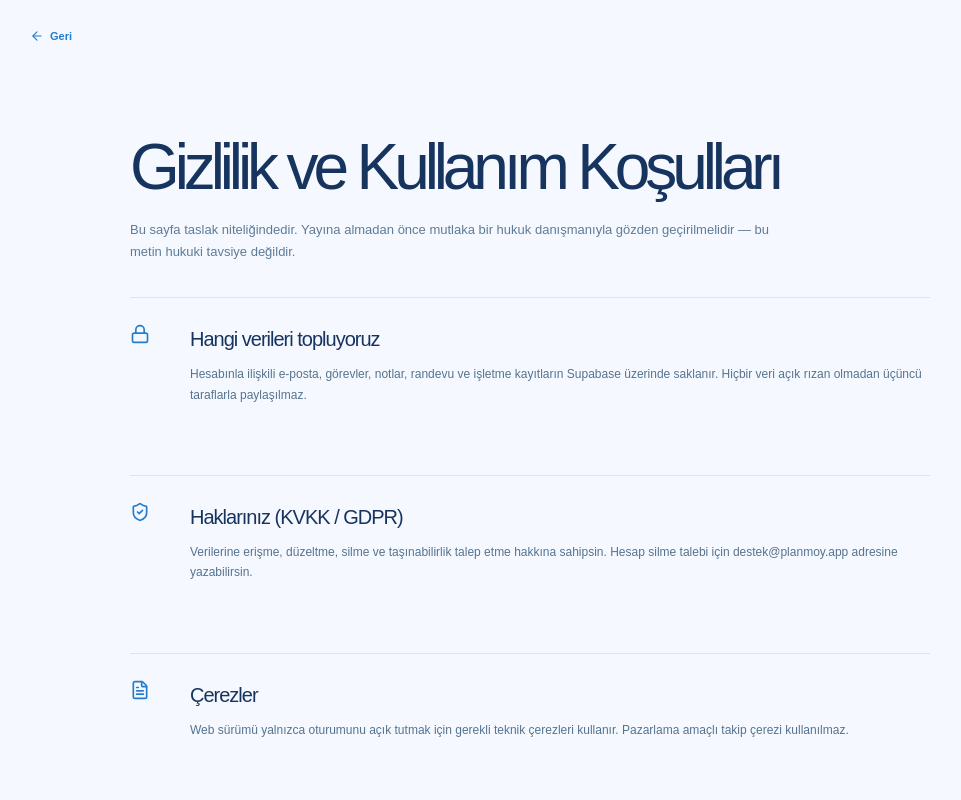
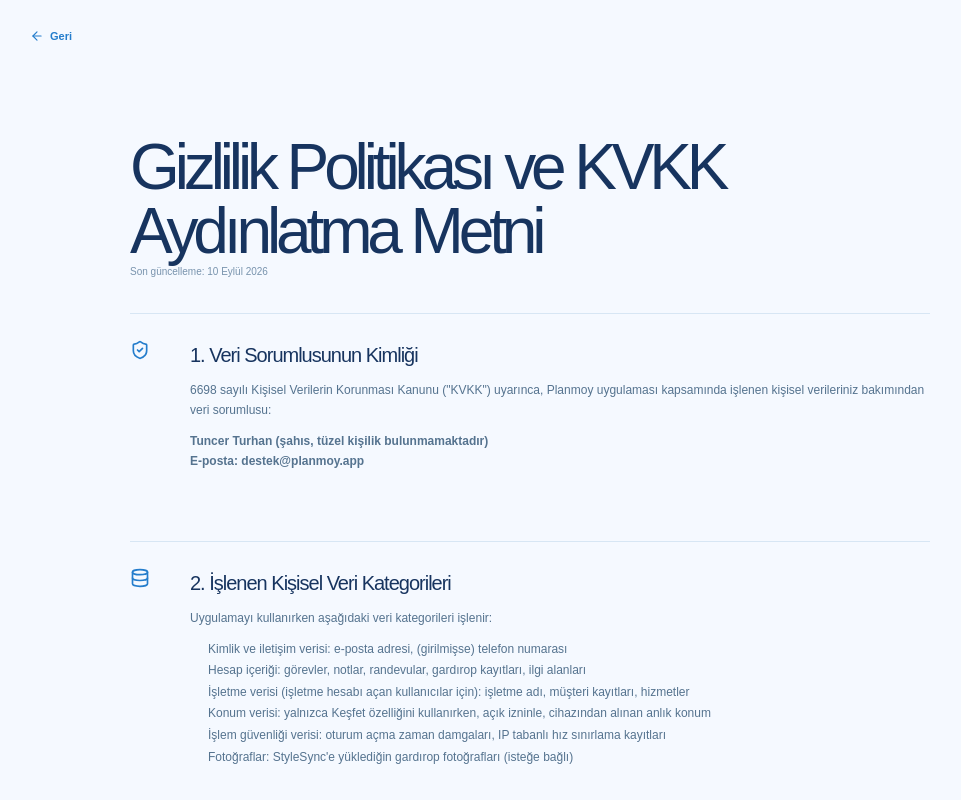
Before and after one commit to Tuncertur/planmoy, a React (Vite) app: page / in a window 1280 px wide. Both pictures are taken after a click on the link "Gizlilik ve Çerezler". Shown: the top 800 px of the page, without its empty margins (110-1071 px from the left). Built offline with nearby package versions, Linux system fonts and the light colour scheme; no server answers.

Commit message:
Gerçek, yayına hazır gizlilik politikası (KVKK m.5/10/11 zorunlu unsurlarıyla) — veri sorumlusu: Tuncer Turhan

```diff
--- a/src/screens/LegalScreen.tsx
+++ b/src/screens/LegalScreen.tsx
@@ -1,9 +1,11 @@
-import { ArrowLeft, FileText, Lock, ShieldCheck } from "lucide-react";
+import { ArrowLeft, Database, FileText, Globe2, Lock, Mail, RefreshCw, ShieldCheck, Timer } from "lucide-react";
 import { tt } from "../lib/i18n";
 
-// TASLAK içerik — gerçek yayın öncesi bir avukat tarafından gözden
-// geçirilmeli. KVKK (Türkiye) ve GDPR (AB) gibi ülkeye özel yükümlülükler
-// burada genel hatlarıyla ele alınmıştır, hukuki tavsiye yerine geçmez.
+// KVKK m.10 (aydınlatma yükümlülüğü), m.11 (ilgili kişi hakları) ve m.5
+// (hukuki sebep) zorunlu unsurları esas alınarak hazırlanmıştır.
+// Veri sorumlusu: Tuncer Turhan (şahıs, tüzel kişilik yok).
+// Bu bir hukuk bürosu tarafından hazırlanmamıştır; kullanıcı hukuki
+// sorumluluğu kendisi üstlenmiştir.
 
 export function LegalScreen({ onBack }: { onBack: () => void }) {
   return (
@@ -14,22 +16,106 @@ export function LegalScreen({ onBack }: { onBack: () => void }) {
         </a>
       </header>
       <div className="legal-wrap">
-        <h1>{tt({ tr: "Gizlilik ve Kullanım Koşulları", en: "Privacy & Terms of Use" })}</h1>
-        <p className="legal-lead">
-          {tt({
-            tr: "Bu sayfa taslak niteliğindedir. Yayına almadan önce mutlaka bir hukuk danışmanıyla gözden geçirilmelidir — bu metin hukuki tavsiye değildir.",
-            en: "This page is a draft. It must be reviewed by legal counsel before publishing — this text is not legal advice.",
-          })}
-        </p>
+        <h1>{tt({ tr: "Gizlilik Politikası ve KVKK Aydınlatma Metni", en: "Privacy Policy" })}</h1>
+        <p className="legal-updated">{tt({ tr: "Son güncelleme: 10 Eylül 2026", en: "Last updated: September 10, 2026" })}</p>
+
+        <section className="legal-section">
+          <ShieldCheck size={20} />
+          <div>
+            <h2>{tt({ tr: "1. Veri Sorumlusunun Kimliği", en: "1. Data Controller" })}</h2>
+            <p>
+              {tt({
+                tr: "6698 sayılı Kişisel Verilerin Korunması Kanunu (\"KVKK\") uyarınca, Planmoy uygulaması kapsamında işlenen kişisel verileriniz bakımından veri sorumlusu:",
+                en: "For the purposes of applicable data protection law, the data controller for personal data processed within the Planmoy app is:",
+              })}
+            </p>
+            <p className="legal-contact">
+              Tuncer Turhan (şahıs, tüzel kişilik bulunmamaktadır)
+              <br />
+              {tt({ tr: "E-posta", en: "Email" })}: destek@planmoy.app
+            </p>
+          </div>
+        </section>
+
+        <section className="legal-section">
+          <Database size={20} />
+          <div>
+            <h2>{tt({ tr: "2. İşlenen Kişisel Veri Kategorileri", en: "2. Categories of Personal Data" })}</h2>
+            <p>
+              {tt({
+                tr: "Uygulamayı kullanırken aşağıdaki veri kategorileri işlenir:",
+                en: "The following categories of data are processed while using the app:",
+              })}
+            </p>
+            <ul style={{ margin: "8px 0 0", paddingLeft: 18, color: "#55738f", fontSize: 12, lineHeight: 1.8 }}>
+              <li>{tt({ tr: "Kimlik ve iletişim verisi: e-posta adresi, (girilmişse) telefon numarası", en: "Identity & contact: email address, phone number if provided" })}</li>
+              <li>{tt({ tr: "Hesap içeriği: görevler, notlar, randevular, gardırop kayıtları, ilgi alanları", en: "Account content: tasks, notes, appointments, wardrobe items, interests" })}</li>
+              <li>{tt({ tr: "İşletme verisi (işletme hesabı açan kullanıcılar için): işletme adı, müşteri kayıtları, hizmetler", en: "Business data (for business accounts): business name, customer records, services" })}</li>
+              <li>{tt({ tr: "Konum verisi: yalnızca Keşfet özelliğini kullanırken, açık izninle, cihazından alınan anlık konum", en: "Location data: only when using Discover, with your explicit permission, real-time device location" })}</li>
+              <li>{tt({ tr: "İşlem güvenliği verisi: oturum açma zaman damgaları, IP tabanlı hız sınırlama kayıtları", en: "Security data: sign-in timestamps, IP-based rate-limit records" })}</li>
+              <li>{tt({ tr: "Fotoğraflar: StyleSync'e yüklediğin gardırop fotoğrafları (isteğe bağlı)", en: "Photos: wardrobe photos you upload to StyleSync (optional)" })}</li>
+            </ul>
+          </div>
+        </section>
+
+        <section className="legal-section">
+          <FileText size={20} />
+          <div>
+            <h2>{tt({ tr: "3. İşleme Amaçları ve Hukuki Sebep (KVKK m.5)", en: "3. Purposes & Legal Basis" })}</h2>
+            <p>
+              {tt({
+                tr: "Verilerin, hesabını oluşturup hizmeti sağlayabilmemiz için sözleşmenin kurulması ve ifasıyla doğrudan ilgili olması nedeniyle işlenmesi esastır. Konum verisi ve gardırop fotoğrafları yalnızca açık rızanla, sen özellik kullanmayı seçtiğinde işlenir. Amaçlar: hesabını yönetmek, randevu/görev/not kayıtlarını sana özel tutmak, Keşfet'te yakın işletme önerisi sunmak, StyleSync'te kombin önerisi hazırlamak, kötüye kullanımı önlemek (hız sınırlama).",
+                en: "Data is processed on the basis that it's necessary for the performance of the contract (providing the service). Location and wardrobe photos are processed only with your explicit consent, when you choose to use those features. Purposes: managing your account, keeping your appointments/tasks/notes private to you, suggesting nearby businesses in Discover, generating outfit advice in StyleSync, and preventing abuse (rate limiting).",
+              })}
+            </p>
+          </div>
+        </section>
+
+        <section className="legal-section">
+          <Globe2 size={20} />
+          <div>
+            <h2>{tt({ tr: "4. Verilerin Aktarıldığı Taraflar", en: "4. Data Recipients" })}</h2>
+            <p>
+              {tt({
+                tr: "Hizmeti sağlamak için aşağıdaki alt yüklenicilerle (veri işleyen) çalışılır; veriler yalnızca hizmetin çalışması için gerekli ölçüde bu taraflara aktarılır:",
+                en: "To provide the service, we work with the following sub-processors, and data is shared with them only to the extent necessary:",
+              })}
+            </p>
+            <ul style={{ margin: "8px 0 0", paddingLeft: 18, color: "#55738f", fontSize: 12, lineHeight: 1.8 }}>
+              <li><strong>Supabase</strong> ({tt({ tr: "veritabanı ve kimlik doğrulama altyapısı, yurt dışı sunucu", en: "database & auth infrastructure, hosted abroad" })})</li>
+              <li><strong>Google (Gemini API)</strong> ({tt({ tr: "yalnızca sen bir AI önerisi istediğinde, o anki metin gönderilir", en: "only when you request an AI suggestion, that text is sent" })})</li>
+              <li><strong>Google Maps Places API</strong> ({tt({ tr: "yalnızca Keşfet'te konumunu paylaştığında", en: "only when you share your location in Discover" })})</li>
+            </ul>
+            <p style={{ marginTop: 8 }}>
+              {tt({
+                tr: "Bu aktarımların bir kısmı yurt dışına yapılmaktadır. Veriler hiçbir şekilde reklam amacıyla satılmaz veya üçüncü taraf pazarlama şirketleriyle paylaşılmaz.",
+                en: "Some of these transfers occur outside your country. Data is never sold for advertising purposes or shared with third-party marketing companies.",
+              })}
+            </p>
+          </div>
+        </section>
+
+        <section className="legal-section">
+          <Timer size={20} />
+          <div>
+            <h2>{tt({ tr: "5. Saklama Süresi", en: "5. Retention Period" })}</h2>
+            <p>
+              {tt({
+                tr: "Verilerin, hesabın aktif olduğu sürece ve hesabını sildikten sonra makul bir teknik süre (yedeklerin temizlenmesi için en fazla 30 gün) içinde saklanması esastır. Hesap silme talebinde bulunduğunda kayıtların tamamı kalıcı olarak silinir.",
+                en: "Data is retained for as long as your account is active, and for a reasonable technical period after deletion (up to 30 days, for backup cleanup). All records are permanently removed upon account deletion.",
+              })}
+            </p>
+          </div>
+        </section>
 
         <section className="legal-section">
           <Lock size={20} />
           <div>
-            <h2>{tt({ tr: "Hangi verileri topluyoruz", en: "What data we collect" })}</h2>
+            <h2>{tt({ tr: "6. Çerezler", en: "6. Cookies" })}</h2>
             <p>
               {tt({
-                tr: "Hesabınla ilişkili e-posta, görevler, notlar, randevu ve işletme kayıtların Supabase üzerinde saklanır. Hiçbir veri açık rızan olmadan üçüncü taraflarla paylaşılmaz.",
-                en: "Your email, tasks, notes, appointments, and business records are stored via Supabase. No data is shared with third parties without your explicit consent.",
+                tr: "Web sürümü yalnızca oturumunu açık tutmak için gerekli teknik çerezleri kullanır. Pazarlama veya izleme amaçlı çerez kullanılmaz.",
+                en: "The web version uses only technical cookies required to keep you signed in. No marketing or tracking cookies are used.",
               })}
             </p>
           </div>
@@ -38,24 +124,37 @@ export function LegalScreen({ onBack }: { onBack: () => void }) {
         <section className="legal-section">
           <ShieldCheck size={20} />
           <div>
-            <h2>{tt({ tr: "Haklarınız (KVKK / GDPR)", en: "Your rights (KVKK / GDPR)" })}</h2>
+            <h2>{tt({ tr: "7. Haklarınız (KVKK m.11)", en: "7. Your Rights" })}</h2>
             <p>
               {tt({
-                tr: "Verilerine erişme, düzeltme, silme ve taşınabilirlik talep etme hakkına sahipsin. Hesap silme talebi için destek@planmoy.app adresine yazabilirsin.",
-                en: "You have the right to access, correct, delete, and request portability of your data. Contact support@planmoy.app to request account deletion.",
+                tr: "KVKK'nın 11. maddesi uyarınca; kişisel verinin işlenip işlenmediğini öğrenme, işlenmişse buna ilişkin bilgi talep etme, işlenme amacını ve amacına uygun kullanılıp kullanılmadığını öğrenme, aktarıldığı üçüncü kişileri bilme, eksik/yanlış işlenmişse düzeltilmesini isteme, KVKK'da öngörülen şartlarda silinmesini isteme, düzeltme/silme işlemlerinin aktarılan üçüncü kişilere bildirilmesini isteme, işlenen verinin münhasıran otomatik sistemler vasıtasıyla analiz edilmesi suretiyle aleyhine bir sonucun ortaya çıkmasına itiraz etme ve kanuna aykırı işleme sebebiyle zarara uğraması hâlinde zararın giderilmesini talep etme haklarına sahipsin.",
+                en: "You have the right to know whether your data is processed, request information about it, learn the purpose of processing, know third parties it's shared with, request correction of inaccurate data, request deletion under applicable conditions, object to conclusions drawn solely by automated processing, and seek compensation for damages caused by unlawful processing.",
               })}
             </p>
           </div>
         </section>
 
         <section className="legal-section">
-          <FileText size={20} />
+          <Mail size={20} />
           <div>
-            <h2>{tt({ tr: "Çerezler", en: "Cookies" })}</h2>
+            <h2>{tt({ tr: "8. Başvuru Yöntemi", en: "8. How to Exercise Your Rights" })}</h2>
             <p>
               {tt({
-                tr: "Web sürümü yalnızca oturumunu açık tutmak için gerekli teknik çerezleri kullanır. Pazarlama amaçlı takip çerezi kullanılmaz.",
-                en: "The web version uses only technical cookies required to keep you signed in. No marketing tracking cookies are used.",
+                tr: "Yukarıdaki haklarını kullanmak için destek@planmoy.app adresine, kimliğini doğrulayacak bilgilerle birlikte yazılı olarak başvurabilirsin. Talepler en geç 30 gün içinde sonuçlandırılır. Hesap içinden doğrudan silme talebinde de bulunabilirsin (Hesap Ayarları > Hesabı Sil).",
+                en: "To exercise the rights above, write to destek@planmoy.app with information to verify your identity. Requests are resolved within 30 days at the latest. You can also request deletion directly from Account Settings.",
+              })}
+            </p>
+          </div>
+        </section>
+
+        <section className="legal-section">
+          <RefreshCw size={20} />
+          <div>
+            <h2>{tt({ tr: "9. Değişiklikler", en: "9. Changes" })}</h2>
+            <p>
+              {tt({
+                tr: "Bu politika, hizmetin kapsamı değiştikçe güncellenebilir. Önemli değişikliklerde uygulama içinden bilgilendirme yapılır.",
+                en: "This policy may be updated as the service evolves. You'll be notified in-app of material changes.",
               })}
             </p>
           </div>
```
